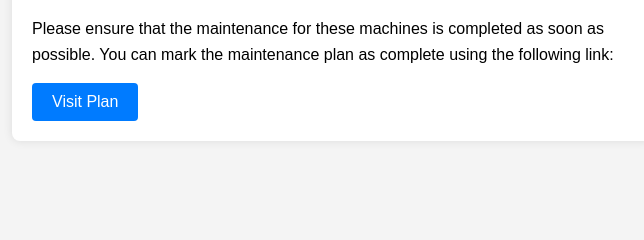
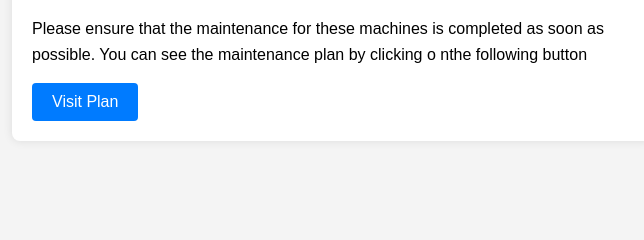
Before and after one commit to VelankaniAIandCloudSolutions/SFCS-Checklist-Backend, a Django app: template machine_maintenance/templates/maintenance_activity_missing_alert_email.html in a window 1280 px wide. Shown: the part 187-427 px from the top of the page, without its empty margins (308-952 px from the left). Run offline with Django 3.2, Linux system fonts and the light colour scheme; the template is opened without the code that fills it, so the values that code supplies are empty; parts of the project's set-up code (start-up, migrations or seed data) failed here and were passed over.

Commit message:
fixed wordings

```diff
--- a/machine_maintenance/templates/maintenance_activity_missing_alert_email.html
+++ b/machine_maintenance/templates/maintenance_activity_missing_alert_email.html
@@ -98,8 +98,8 @@
 
       <p>
         Please ensure that the maintenance for these machines is completed as
-        soon as possible. You can mark the maintenance plan as complete using
-        the following link:
+        soon as possible. You can see the maintenance plan by clicking o nthe
+        following button
       </p>
       <a href="{{ website_link }}" class="cta-button">Visit Plan</a>
     </div>
```
